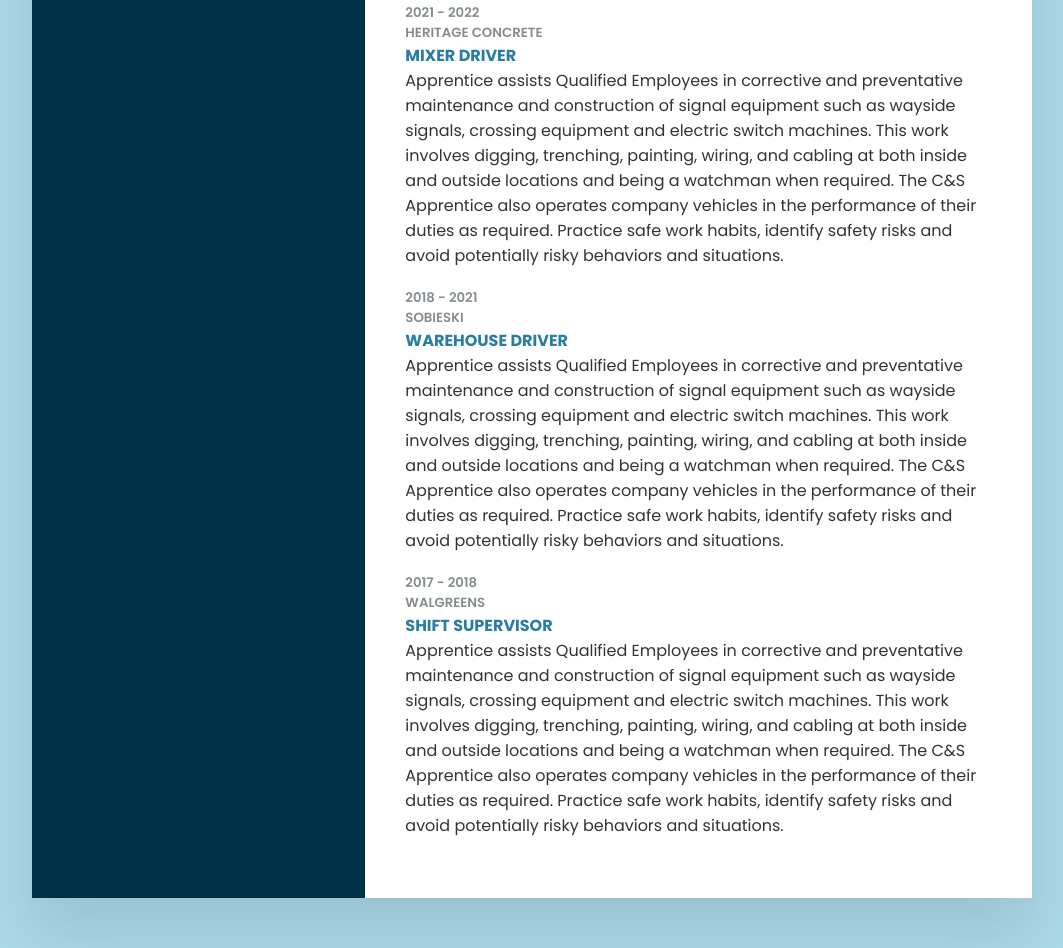
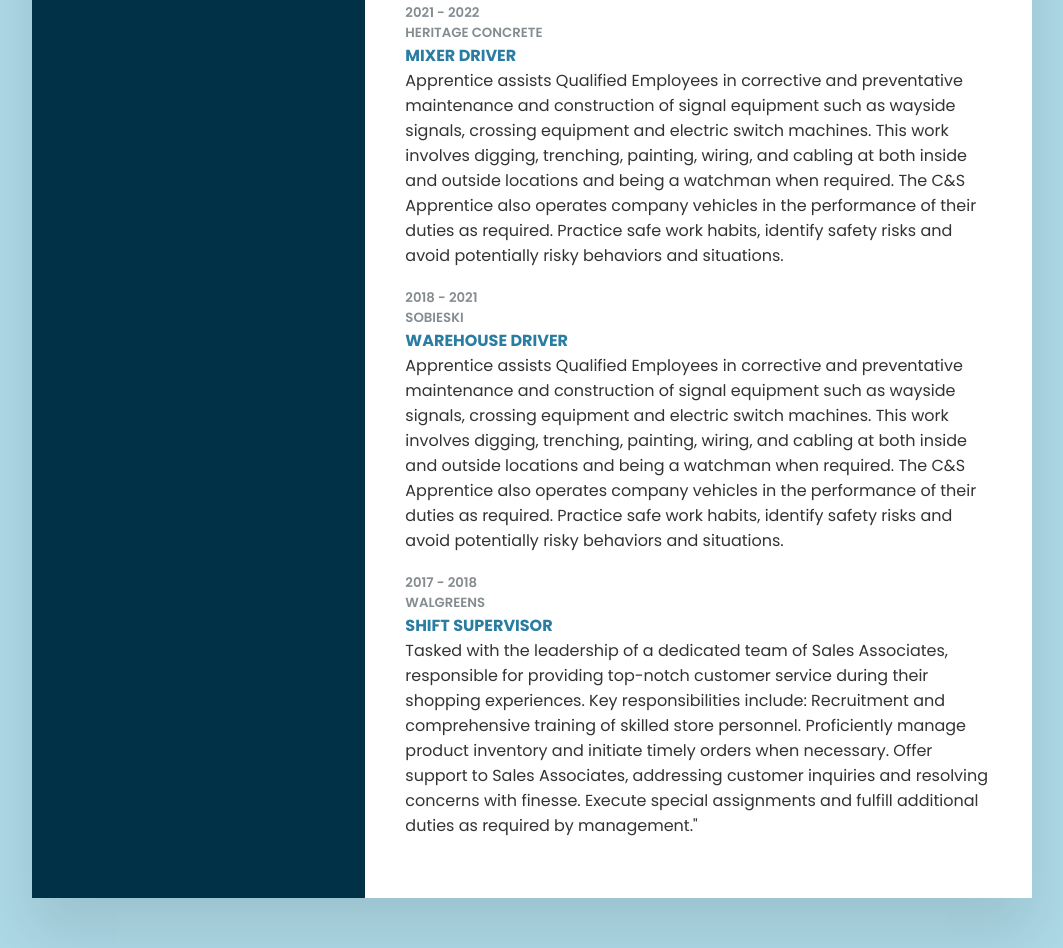
Before and after one commit to moekaoui/Landing_Page, a plain HTML site: page index.html in a window 1280 px wide. Shown: the part 1107-2055 px from the top of the page, without its empty margins (108-1171 px from the left). Drawn offline with Linux system fonts and the light colour scheme.

Commit message:
Update index.html

```diff
--- a/index.html
+++ b/index.html
@@ -130,7 +130,7 @@
                                 </div>
                                 <div class="text">
                                     <h4>Shift Supervisor</h4>
-                                    <p>Apprentice assists Qualified Employees in corrective and preventative maintenance and construction of signal equipment such as wayside signals, crossing equipment and electric switch machines.  This work involves digging, trenching, painting, wiring, and cabling at both inside and outside locations and being a watchman when required. The C&S Apprentice also operates company vehicles in the performance of their duties as required. Practice safe work habits, identify safety risks and avoid potentially risky behaviors and situations.</p>
+                                    <p>Tasked with the leadership of a dedicated team of Sales Associates, responsible for providing top-notch customer service during their shopping experiences. Key responsibilities include: Recruitment and comprehensive training of skilled store personnel. Proficiently manage product inventory and initiate timely orders when necessary. Offer support to Sales Associates, addressing customer inquiries and resolving concerns with finesse. Execute special assignments and fulfill additional duties as required by management."</p>
                                 </div>
             </div>
         </div>
```
